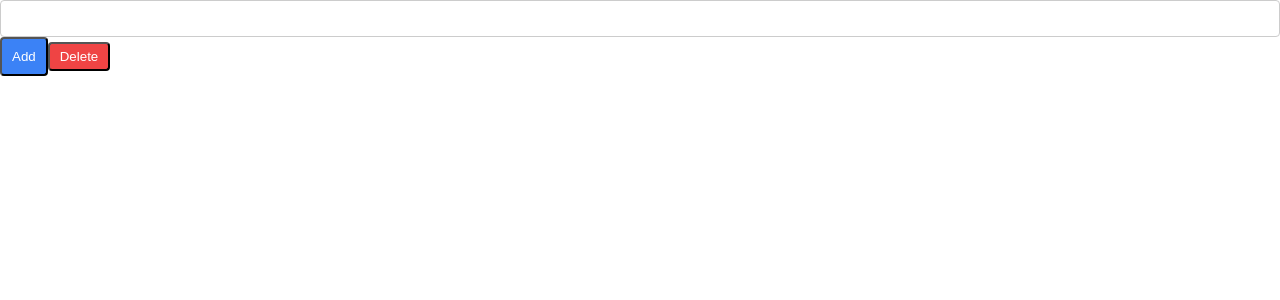
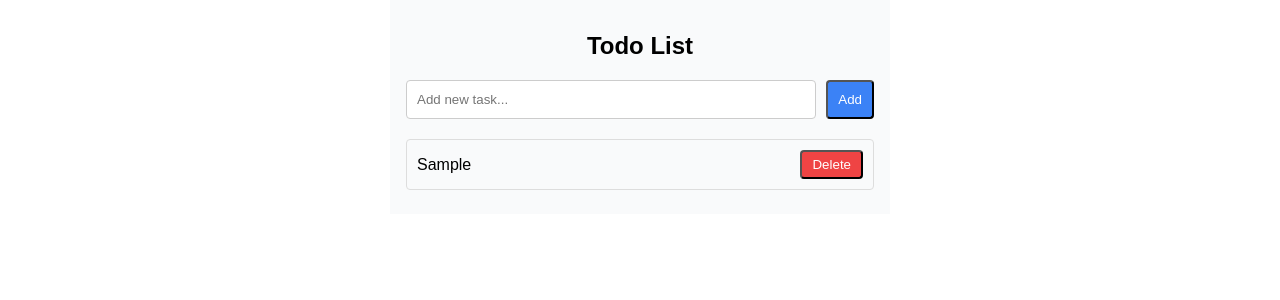
Before and after one commit to kohtetshine/atomatic-todolist-react, a React (Create React App) app: page / in a window 1280 px wide. Both pictures are taken after typing "Sample" into the empty fields and a click on the button "Add". Shown: the top 300 px of the page. Built offline with nearby package versions, Linux system fonts and the light colour scheme.

Commit message:
[final] PagesOrganismsMolecules

```diff
--- a/src/App.js
+++ b/src/App.js
@@ -1,13 +1,9 @@
-import AddButton from "./components/atoms/AddButton";
-import DeleteButton from "./components/atoms/DeleteButton";
-import InputField from "./components/atoms/InputField";
+import TodoList from './components/pages/TodoList';
 import './styles/index.css';
 function App() {
   return (
     <div className="App">
-      <InputField label="Name" type="text" name="name" value="" onChange={() => { }} />
-      <AddButton onClick={() => { }} />
-      <DeleteButton onClick={() => { }} />
+      <TodoList />
     </div>
   );
 }
--- /dev/null
+++ b/src/components/molecules/TaskItem.js
@@ -0,0 +1,16 @@
+import React from 'react';
+import DeleteButton from '../atoms/DeleteButton';
+
+const TaskItem = ({ task, toggleTask, deleteTask }) => (
+    <div className="task-item">
+        <span
+            className={`task-text ${task.completed ? 'completed' : ''}`}
+            onClick={() => toggleTask(task.id)}
+        >
+            {task.text}
+        </span>
+        <DeleteButton onClick={() => deleteTask(task.id)} />
+    </div>
+);
+
+export default TaskItem;
--- /dev/null
+++ b/src/components/organisms/TaskList.js
@@ -0,0 +1,12 @@
+import React from 'react';
+import TaskItem from '../molecules/TaskItem';
+
+const TaskList = ({ tasks, toggleTask, deleteTask }) => (
+    <div className="task-list">
+        {tasks.map((task) => (
+            <TaskItem key={task.id} task={task} toggleTask={toggleTask} deleteTask={deleteTask} />
+        ))}
+    </div>
+);
+
+export default TaskList;
--- /dev/null
+++ b/src/components/pages/TodoList.js
@@ -0,0 +1,45 @@
+import React, { useState } from 'react';
+import InputField from '../atoms/InputField';
+import AddButton from '../atoms/AddButton';
+import TaskList from '../organisms/TaskList';
+
+const TodoList = () => {
+    const [tasks, setTasks] = useState([]);
+    const [newTask, setNewTask] = useState('');
+
+    const addTask = () => {
+        if (newTask.trim() !== '') {
+            setTasks([...tasks, { id: Date.now(), text: newTask, completed: false }]);
+            setNewTask('');
+        }
+    };
+
+    const toggleTask = (id) => {
+        setTasks(
+            tasks.map((task) =>
+                task.id === id ? { ...task, completed: !task.completed } : task
+            )
+        );
+    };
+
+    const deleteTask = (id) => {
+        setTasks(tasks.filter((task) => task.id !== id));
+    };
+
+    return (
+        <div className="container">
+            <h1 className="title">Todo List</h1>
+            <div className="form">
+                <InputField
+                    placeholder="Add new task..."
+                    value={newTask}
+                    onChange={(e) => setNewTask(e.target.value)}
+                />
+                <AddButton onClick={addTask} />
+            </div>
+            <TaskList tasks={tasks} toggleTask={toggleTask} deleteTask={deleteTask} />
+        </div>
+    );
+};
+
+export default TodoList;
```
